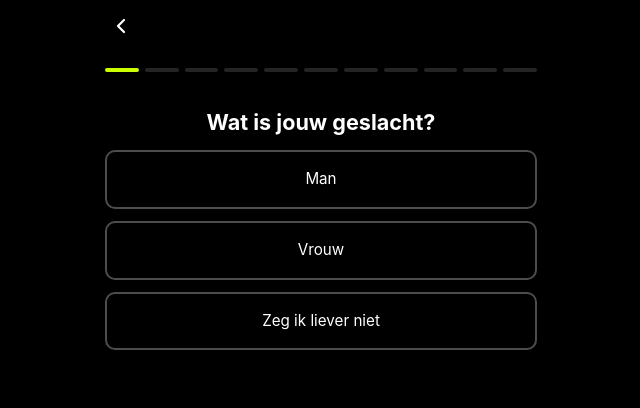
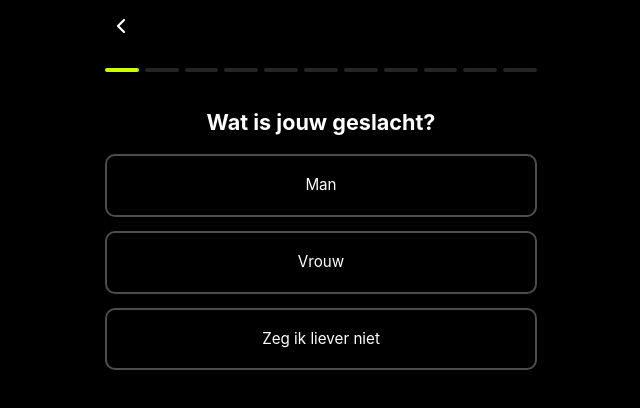
Before and after one commit to noErrdev/gymlads-webfunnel-v1, a React (Vite) app in the folder client/: page / in a window 1280 px wide. Both pictures are taken after a click on the button "Start onboarding". Shown: the top 408 px of the page, without its empty margins (319-959 px from the left). Built offline with nearby package versions, Linux system fonts and the light colour scheme; a web font is replaced by a local one.

Commit message:
Complete question screen spacing: subtitle gap, option gaps, button padding.
Co-authored-by: Cursor <cursoragent@cursor.com>

```diff
--- a/client/src/onboarding/onboarding.css
+++ b/client/src/onboarding/onboarding.css
@@ -233,7 +233,7 @@
   font-size: 0.95rem;
   font-weight: 400;
   color: var(--text-muted);
-  margin: 0 0 28px;
+  margin: 0 0 34px;
   text-align: center;
   line-height: 1.4;
 }
@@ -286,20 +286,21 @@
 .onboarding__options {
   display: flex;
   flex-direction: column;
-  gap: 12px;
+  gap: 14px;
   width: 100%;
+  margin-top: 4px;
 }
 
 .onboarding__options--grid {
   display: grid;
   grid-template-columns: repeat(2, 1fr);
-  gap: 10px;
+  gap: 12px;
 }
 
 .onboarding__options--equipment {
   display: grid;
   grid-template-columns: repeat(6, 1fr);
-  gap: 10px;
+  gap: 12px;
 }
 
 .onboarding__options--equipment .onboarding__option:nth-child(1),
@@ -320,7 +321,7 @@
 
 .onboarding__option {
   width: 100%;
-  padding: 16px 20px;
+  padding: 18px 20px;
   border-radius: 10px;
   border: 2px solid var(--field-border);
   background: transparent;
```
